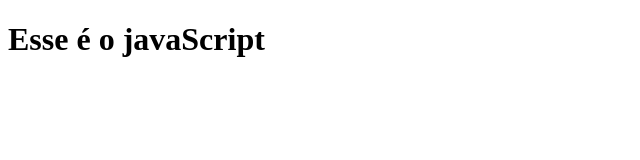
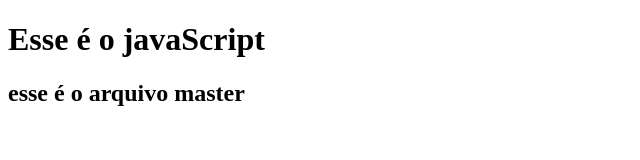
Before and after one commit to Victtor-Lima/javascript-git, a plain HTML site: page index.html in a window 1280 px wide. Shown: the whole page, without its empty margins (0-640 px from the left). Drawn offline with Linux system fonts and the light colour scheme.

Commit message:
h2 adicionado

```diff
--- a/index.html
+++ b/index.html
@@ -7,6 +7,7 @@
 </head>
 <body>
   <h1>Esse é o javaScript</h1>
+  <h2>esse é o arquivo  master</h2>
   <script src="script.js"></script>
 </body>
 </html>
```
